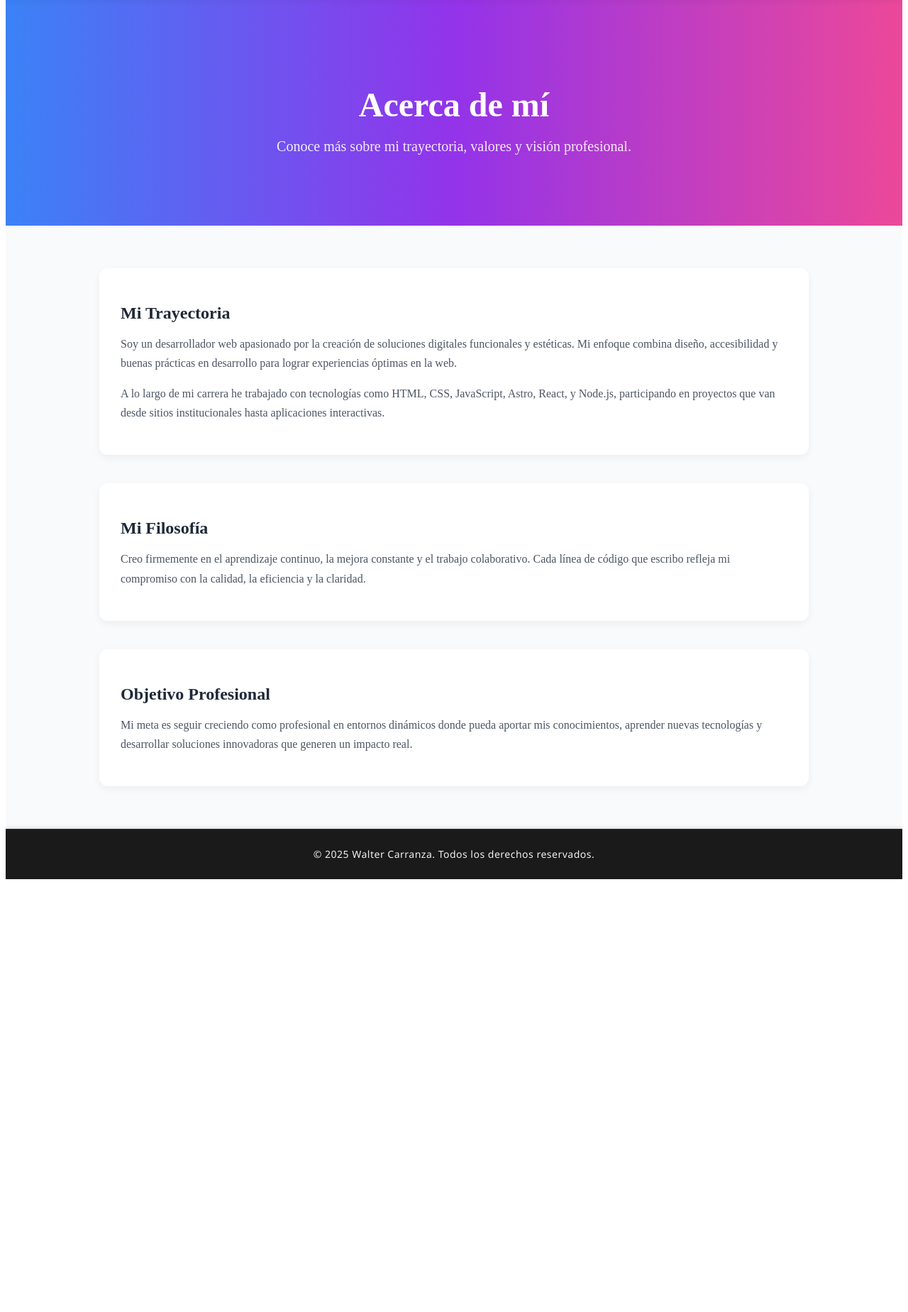
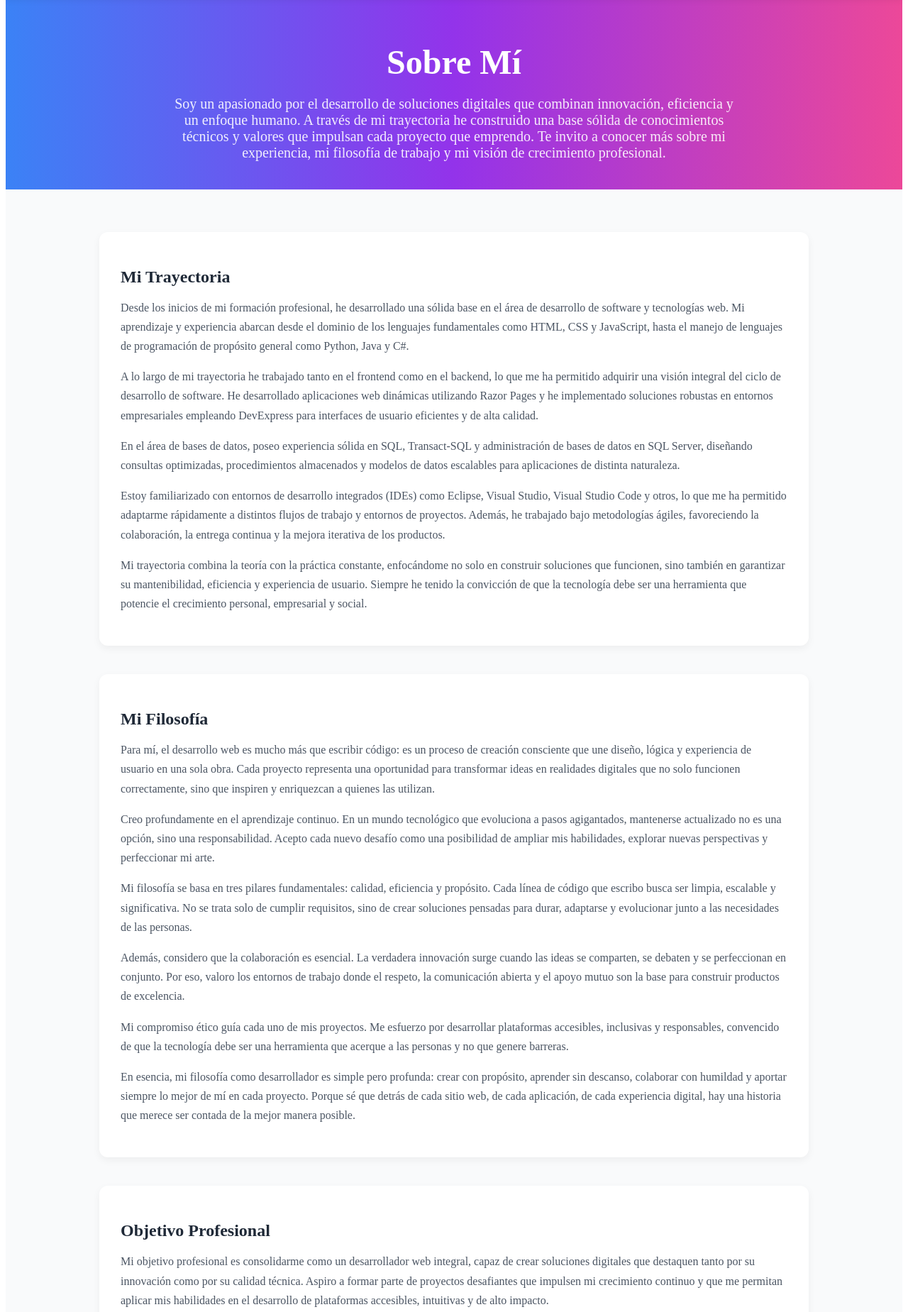
Before and after one commit to JehovannyMaradiaga/Portafolio_Personal, an Astro site: page /portafolio-personal/about in a window 1280 px wide. Shown: the part 80-1929 px from the top of the page at 71% size. Before the commit the page ends 1327 px from the top, so only its background shows below. Built offline with nearby package versions, Linux system fonts and the light colour scheme; Astro itself is replaced by a stand-in of ours.

Commit message:
Mejora en el contenido

```diff
--- a/src/components/Header.astro
+++ b/src/components/Header.astro
@@ -22,7 +22,7 @@ import { SITE_TITLE, SOCIAL_LINKS } from '../consts';
 <header class="header">
   <div class="header-container">
     <!-- Título del sitio / Logotipo -->
-    <a href="/Portalolio_Personal/" class="site-title">
+    <a href="/portafolio-personal/" class="site-title">
         <img src="/portafolio-personal/walter_carranza.JPG" alt="Foto de Walter" class="site-logo" />
         {SITE_TITLE}
     </a>
--- a/src/pages/about.astro
+++ b/src/pages/about.astro
@@ -15,36 +15,78 @@ import PortafolioL from '../layouts/PortafolioL.astro';
 <PortafolioL>
   <section class="about-hero">
     <div class="about-hero-container">
-      <h1 class="about-title">Acerca de mí</h1>
-      <p class="about-subtitle">Conoce más sobre mi trayectoria, valores y visión profesional.</p>
+      <h1 class="about-title">Sobre Mí</h1>
+      <p class="about-subtitle">
+        Soy un apasionado por el desarrollo de soluciones digitales que combinan innovación, eficiencia y un enfoque humano.
+        A través de mi trayectoria he construido una base sólida de conocimientos técnicos y valores que impulsan cada proyecto que emprendo.
+        Te invito a conocer más sobre mi experiencia, mi filosofía de trabajo y mi visión de crecimiento profesional.
+      </p>
     </div>
   </section>
+
 
   <section class="about-content">
     <div class="about-container">
       <div class="about-text">
         <h2 class="section-heading">Mi Trayectoria</h2>
         <p>
-          Soy un desarrollador web apasionado por la creación de soluciones digitales funcionales y estéticas. Mi enfoque combina diseño, accesibilidad y buenas prácticas en desarrollo para lograr experiencias óptimas en la web.
+          Desde los inicios de mi formación profesional, he desarrollado una sólida base en el área de desarrollo de software y tecnologías web. Mi aprendizaje y experiencia abarcan desde el dominio de los lenguajes fundamentales como HTML, CSS y JavaScript, hasta el manejo de lenguajes de programación de propósito general como Python, Java y C#.
         </p>
         <p>
-          A lo largo de mi carrera he trabajado con tecnologías como HTML, CSS, JavaScript, Astro, React, y Node.js, participando en proyectos que van desde sitios institucionales hasta aplicaciones interactivas.
+          A lo largo de mi trayectoria he trabajado tanto en el frontend como en el backend, lo que me ha permitido adquirir una visión integral del ciclo de desarrollo de software. He desarrollado aplicaciones web dinámicas utilizando Razor Pages y he implementado soluciones robustas en entornos empresariales empleando DevExpress para interfaces de usuario eficientes y de alta calidad.
+        </p>
+        <p>
+          En el área de bases de datos, poseo experiencia sólida en SQL, Transact-SQL y administración de bases de datos en SQL Server, diseñando consultas optimizadas, procedimientos almacenados y modelos de datos escalables para aplicaciones de distinta naturaleza.
+        </p>
+        <p>
+          Estoy familiarizado con entornos de desarrollo integrados (IDEs) como Eclipse, Visual Studio, Visual Studio Code y otros, lo que me ha permitido adaptarme rápidamente a distintos flujos de trabajo y entornos de proyectos. Además, he trabajado bajo metodologías ágiles, favoreciendo la colaboración, la entrega continua y la mejora iterativa de los productos.
+        </p>
+        <p>
+          Mi trayectoria combina la teoría con la práctica constante, enfocándome no solo en construir soluciones que funcionen, sino también en garantizar su mantenibilidad, eficiencia y experiencia de usuario. Siempre he tenido la convicción de que la tecnología debe ser una herramienta que potencie el crecimiento personal, empresarial y social.
         </p>
       </div>
+
 
       <div class="about-text">
         <h2 class="section-heading">Mi Filosofía</h2>
         <p>
-          Creo firmemente en el aprendizaje continuo, la mejora constante y el trabajo colaborativo. Cada línea de código que escribo refleja mi compromiso con la calidad, la eficiencia y la claridad.
+          Para mí, el desarrollo web es mucho más que escribir código: es un proceso de creación consciente que une diseño, lógica y experiencia de usuario en una sola obra. Cada proyecto representa una oportunidad para transformar ideas en realidades digitales que no solo funcionen correctamente, sino que inspiren y enriquezcan a quienes las utilizan.
+        </p>
+        <p>
+          Creo profundamente en el aprendizaje continuo. En un mundo tecnológico que evoluciona a pasos agigantados, mantenerse actualizado no es una opción, sino una responsabilidad. Acepto cada nuevo desafío como una posibilidad de ampliar mis habilidades, explorar nuevas perspectivas y perfeccionar mi arte.
+        </p>
+        <p>
+          Mi filosofía se basa en tres pilares fundamentales: calidad, eficiencia y propósito. Cada línea de código que escribo busca ser limpia, escalable y significativa. No se trata solo de cumplir requisitos, sino de crear soluciones pensadas para durar, adaptarse y evolucionar junto a las necesidades de las personas.
+        </p>
+        <p>
+          Además, considero que la colaboración es esencial. La verdadera innovación surge cuando las ideas se comparten, se debaten y se perfeccionan en conjunto. Por eso, valoro los entornos de trabajo donde el respeto, la comunicación abierta y el apoyo mutuo son la base para construir productos de excelencia.
+        </p>
+        <p>
+          Mi compromiso ético guía cada uno de mis proyectos. Me esfuerzo por desarrollar plataformas accesibles, inclusivas y responsables, convencido de que la tecnología debe ser una herramienta que acerque a las personas y no que genere barreras.
+        </p>
+        <p>
+          En esencia, mi filosofía como desarrollador es simple pero profunda: crear con propósito, aprender sin descanso, colaborar con humildad y aportar siempre lo mejor de mí en cada proyecto. Porque sé que detrás de cada sitio web, de cada aplicación, de cada experiencia digital, hay una historia que merece ser contada de la mejor manera posible.
         </p>
       </div>
+
+
 
       <div class="about-text">
         <h2 class="section-heading">Objetivo Profesional</h2>
         <p>
-          Mi meta es seguir creciendo como profesional en entornos dinámicos donde pueda aportar mis conocimientos, aprender nuevas tecnologías y desarrollar soluciones innovadoras que generen un impacto real.
+          Mi objetivo profesional es consolidarme como un desarrollador web integral, capaz de crear soluciones digitales que destaquen tanto por su innovación como por su calidad técnica. Aspiro a formar parte de proyectos desafiantes que impulsen mi crecimiento continuo y que me permitan aplicar mis habilidades en el desarrollo de plataformas accesibles, intuitivas y de alto impacto.
+        </p>
+        <p>
+          Busco entornos de trabajo dinámicos, donde la colaboración, la creatividad y el aprendizaje constante sean valores fundamentales. Deseo aportar no solo mi conocimiento técnico, sino también mi compromiso con las buenas prácticas, la atención al detalle y la pasión por construir experiencias digitales que verdaderamente marquen la diferencia.
+        </p>
+        <p>
+          Mi meta a largo plazo es evolucionar en posiciones de liderazgo técnico, donde pueda guiar proyectos y equipos con una visión orientada a la excelencia, fomentando la innovación, la mejora continua y la entrega de soluciones que respondan a las necesidades reales de los usuarios.
+        </p>
+        <p>
+          En cada paso de mi carrera, mi propósito será siempre el mismo: aprender, aportar y construir con propósito, impulsando la tecnología como un puente para conectar personas, ideas y oportunidades.
         </p>
       </div>
+
     </div>
   </section>
 </PortafolioL>
--- a/src/pages/contact.astro
+++ b/src/pages/contact.astro
@@ -10,7 +10,7 @@ import PortafolioL from '../layouts/PortafolioL.astro';
 
     <form action="https://formsubmit.co/maradiagawalter6@gmail.com" method="POST">
       <!-- Configuraciones de Formsubmit -->
-      <input type="hidden" name="_next" value="http://localhost:4321/Portafolio_Personal/gracias">
+      <input type="hidden" name="_next" value="https://jehovannymaradiaga.github.io/portafolio-personal/gracias/">
       <input type="hidden" name="_captcha" value="false">
       <input type="text" name="_honey" style="display:none">
 
--- a/src/styles/about.css
+++ b/src/styles/about.css
@@ -3,7 +3,7 @@
 /* Sección Hero */
 .about-hero {
     background: linear-gradient(to right, #3b82f6, #9333ea, #ec4899);
-    padding: 80px 20px;
+    padding: 20px 20px;
     color: white;
     text-align: center;
   }
--- a/src/styles/contact.css
+++ b/src/styles/contact.css
@@ -52,7 +52,8 @@
 
   .submit-button {
     align-self: flex-start;
-    padding: 12px 24px;
+    margin-top: 10px;
+    padding: 12px 54px;
     background-color: #007bff;
     color: white;
     font-weight: bold;
```
Also changed, not shown: src/pages/gracias.astro (+14 -5 lines), public/images/projects/apps-tareas-cover.png, public/images/projects/descargar-musica-cover.png.
